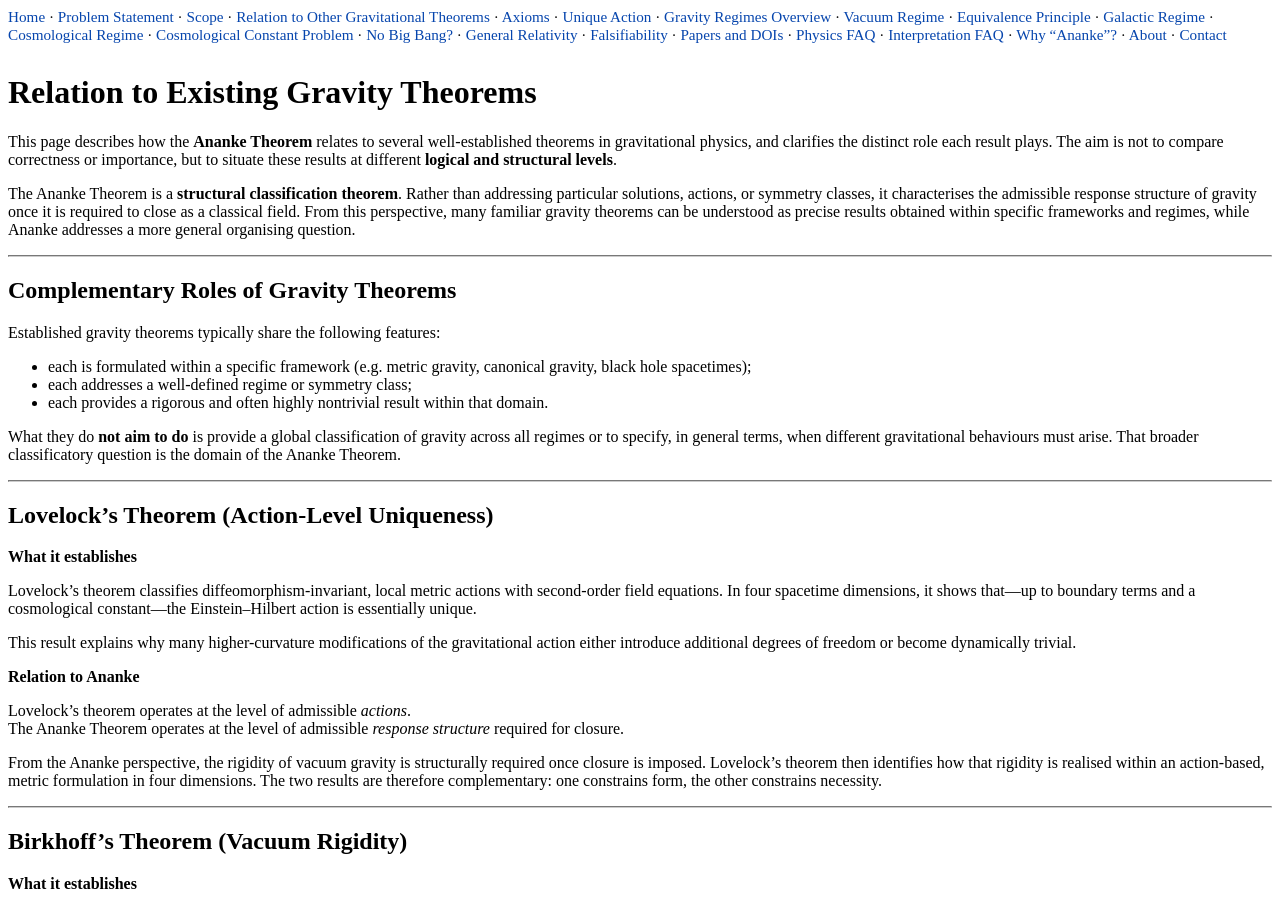
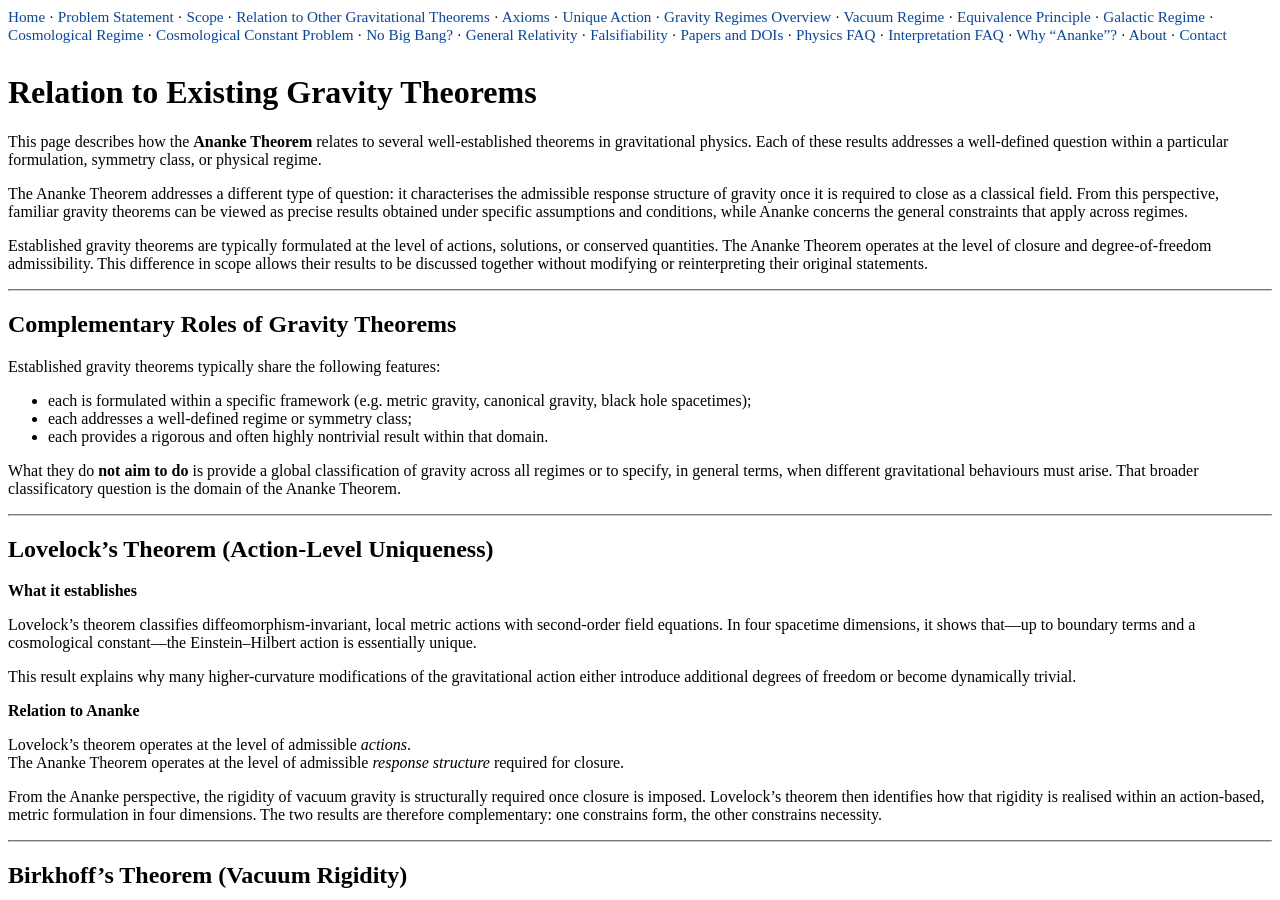
Before and after one commit to ananke-research/ananke-theorem, a Jekyll site: the page built from pages/Relation to Other Gravitational Theorems.md, in a window 1280 px wide and 900 px high. Built offline with Jekyll 4.4.1, drawn with Linux system fonts in a browser that asks for light colours.

Commit message:
Revise explanation of Ananke Theorem's relation to gravity theorems
Clarified the relationship and distinctions between the Ananke Theorem and other gravitational theorems, emphasizing the different types of questions they address.

```diff
--- a/pages/Relation to Other Gravitational Theorems.md
+++ b/pages/Relation to Other Gravitational Theorems.md
@@ -6,9 +6,11 @@ permalink: /pages/relation-to-other-theorems/
 
 # Relation to Existing Gravity Theorems
 
-This page describes how the **Ananke Theorem** relates to several well-established theorems in gravitational physics, and clarifies the distinct role each result plays. The aim is not to compare correctness or importance, but to situate these results at different **logical and structural levels**.
+This page describes how the **Ananke Theorem** relates to several well-established theorems in gravitational physics. Each of these results addresses a well-defined question within a particular formulation, symmetry class, or physical regime.
 
-The Ananke Theorem is a **structural classification theorem**. Rather than addressing particular solutions, actions, or symmetry classes, it characterises the admissible response structure of gravity once it is required to close as a classical field. From this perspective, many familiar gravity theorems can be understood as precise results obtained within specific frameworks and regimes, while Ananke addresses a more general organising question.
+The Ananke Theorem addresses a different type of question: it characterises the admissible response structure of gravity once it is required to close as a classical field. From this perspective, familiar gravity theorems can be viewed as precise results obtained under specific assumptions and conditions, while Ananke concerns the general constraints that apply across regimes.
+
+Established gravity theorems are typically formulated at the level of actions, solutions, or conserved quantities. The Ananke Theorem operates at the level of closure and degree-of-freedom admissibility. This difference in scope allows their results to be discussed together without modifying or reinterpreting their original statements.
 
 ---
 
```
